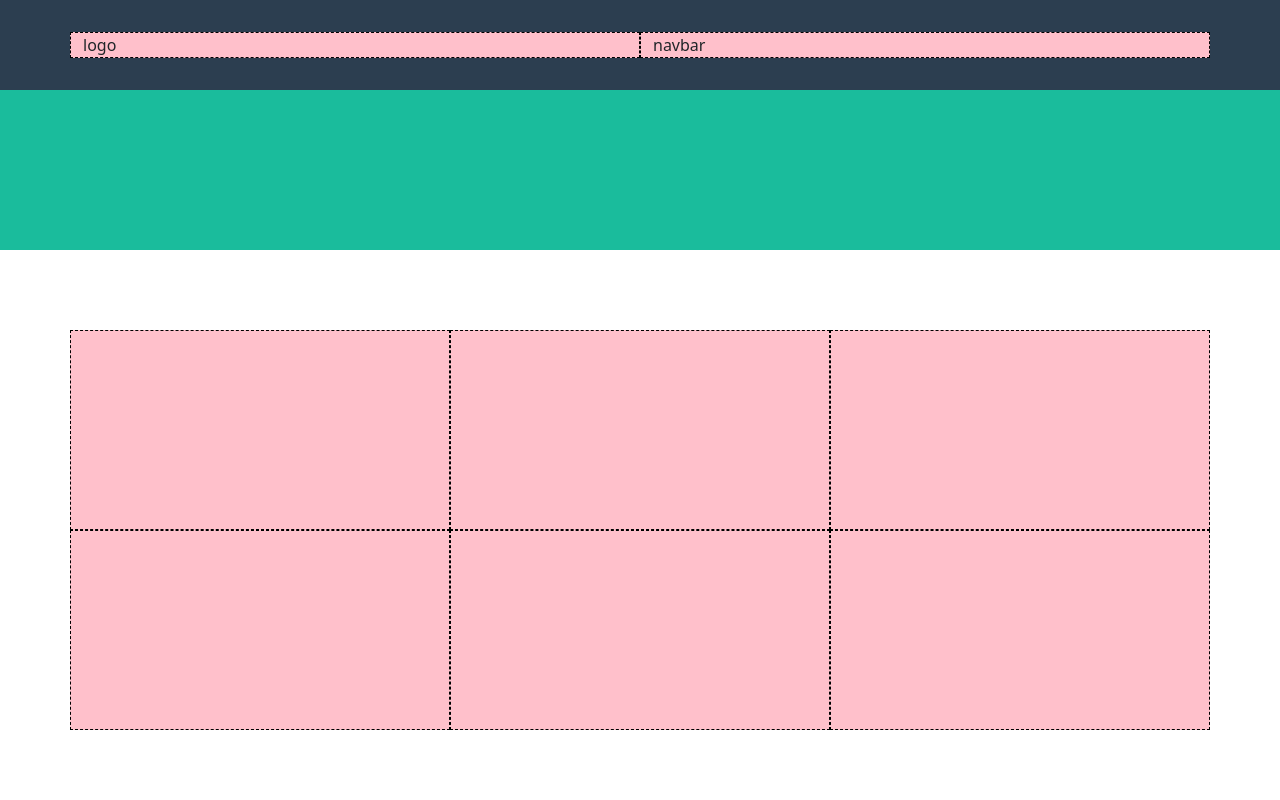
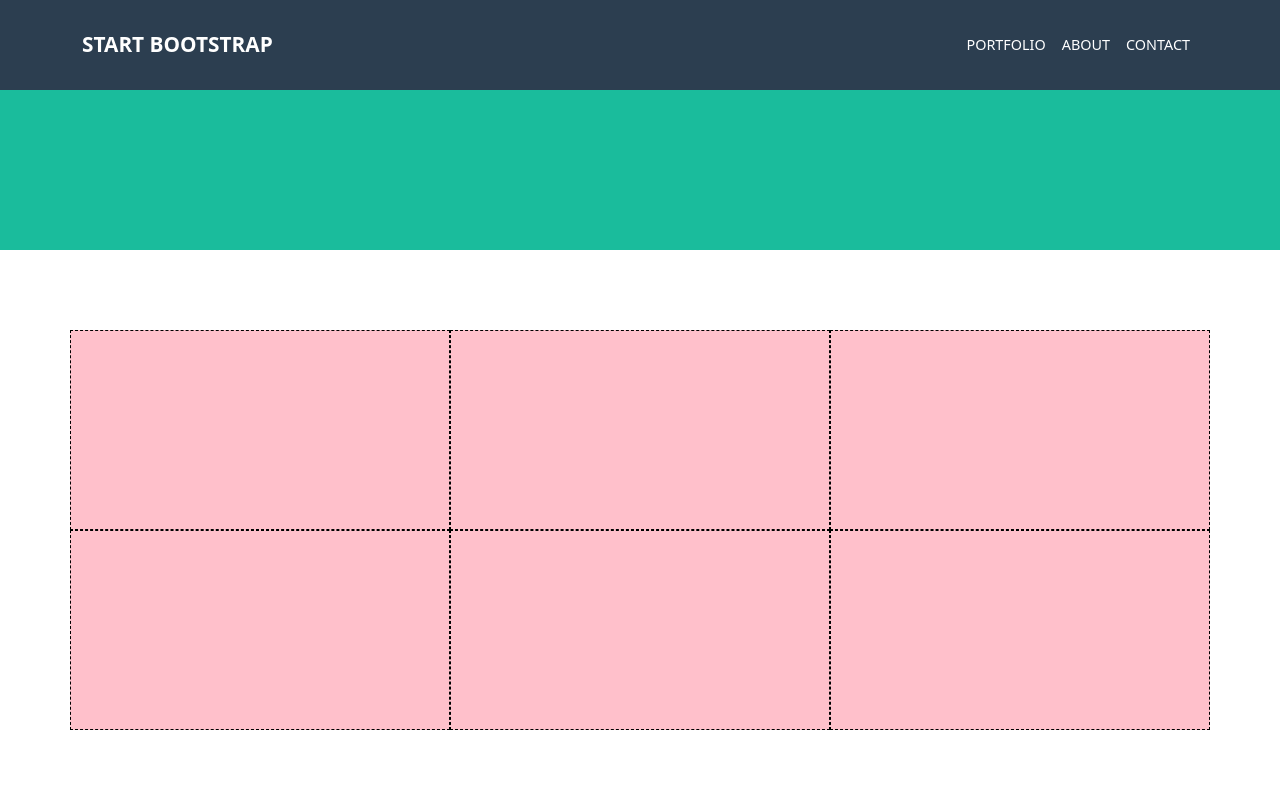
Before and after one commit to irenebrignoli/html-css-bootstrap-freelancer, a plain HTML site: page index.html in a window 1280 px wide. Shown: the top 800 px of the page. Drawn offline with nearby package versions, Linux system fonts and the light colour scheme.

Commit message:
navvar finita

```diff
--- a/css/style.css
+++ b/css/style.css
@@ -54,6 +54,9 @@ section{
   padding: 3rem 0;
 }
 
+.ms_logo{
+  font-size: 1rem;
+}
 
 
 
@@ -63,4 +66,13 @@ section{
     padding: 5rem 0;
   }
 
+  .ms_logo{
+    font-size: 1.3rem;
+  }
+
+  .ms_navlink{
+    font-size: 0.9rem;
+    font-weight: 500;
+  }
+
 }
--- a/index.html
+++ b/index.html
@@ -14,14 +14,35 @@
 <body class="debug">
 
   <!-- header -->
-  <header class="d-flex align-items-center ms_dark_blue_bg">
+  <header>
+
+    <nav class="navbar navbar-dark h-100 navbar-expand-md ms_dark_blue_bg">
 
       <div class="container">
-        <div class="row align-items-center justify-content-between">
-          <div class="ms-logo col">logo</div>
-          <div class="ms-navbar col">navbar</div>
+
+        <a class="navbar-brand ms_logo fw-bold text-white text-uppercase" href="#">Start Bootstrap</a>
+
+        <button class="navbar-toggler" type="button" data-bs-toggle="collapse" data-bs-target="#navbarSupportedContent" aria-controls="navbarSupportedContent" aria-expanded="false" aria-label="Toggle navigation">
+          <span class="navbar-toggler-icon"></span>
+        </button>
+
+        <div class="collapse navbar-collapse grow-0" id="navbarSupportedContent">
+          <ul class="navbar-nav ms-auto mb-2 mb-lg-0">
+            <li class="nav-item text-uppercase ms_navlink">
+              <a class="nav-link text-white" aria-current="page" href="#">Portfolio</a>
+            </li>
+            <li class="nav-item text-uppercase ms_navlink">
+              <a class="nav-link text-white" href="#">About</a>
+            </li>
+            <li class="nav-item text-uppercase ms_navlink">
+              <a class="nav-link text-white" href="#">Contact</a>
+            </li>
+          </ul>
         </div>
+
       </div>
+
+    </nav>
 
   </header>
 
```
